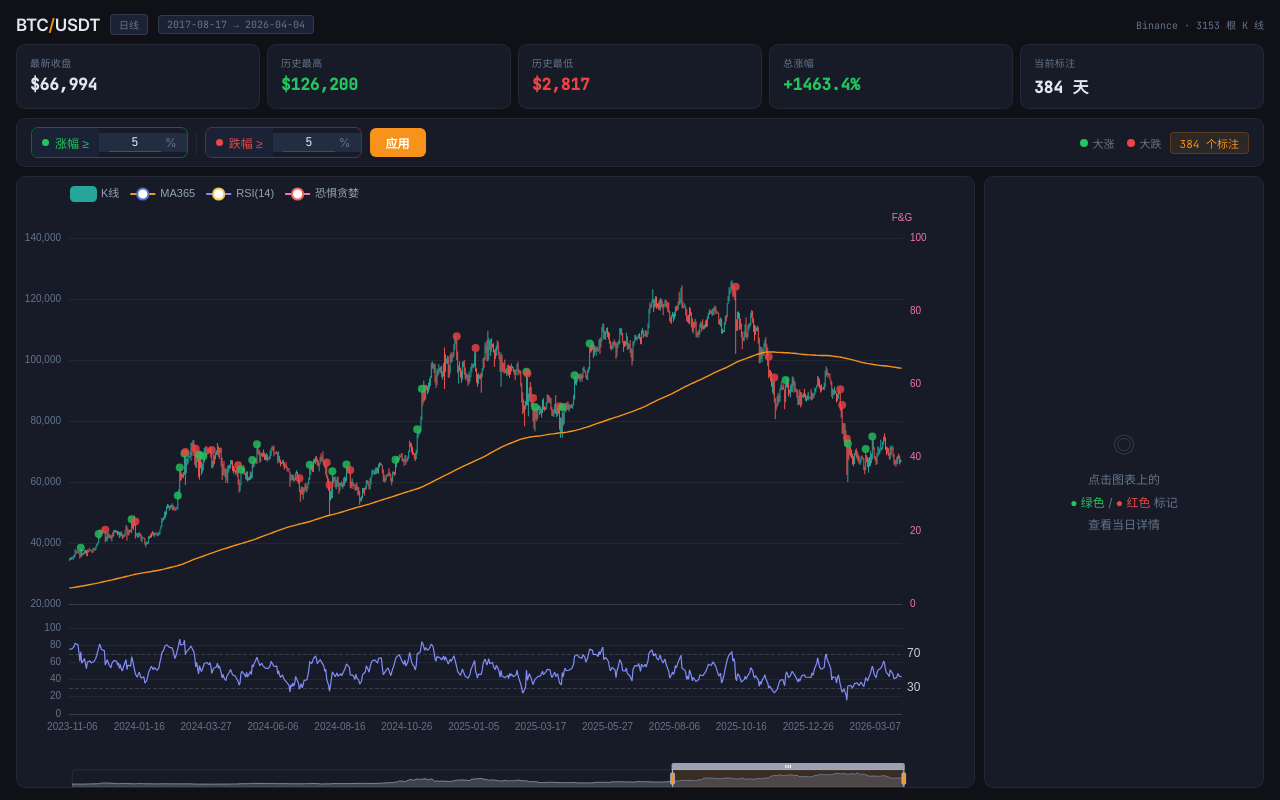
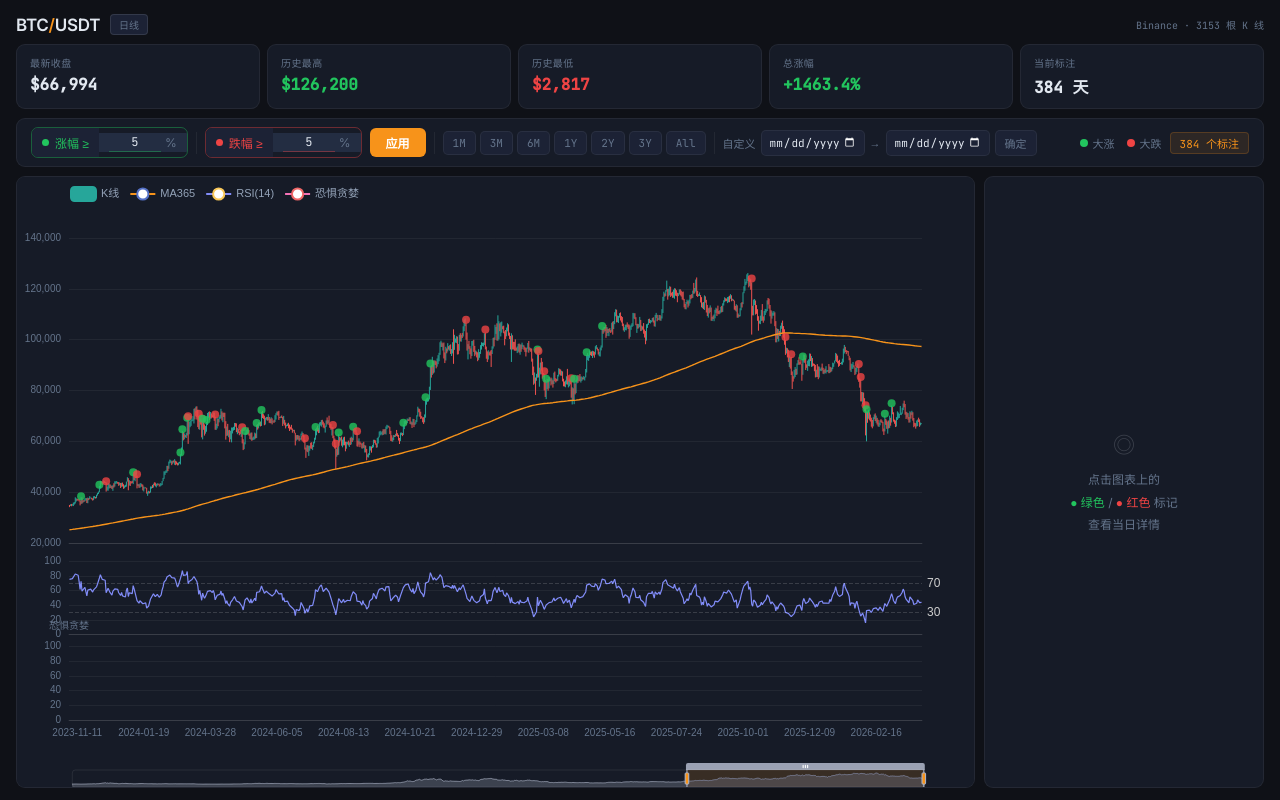
Before and after one commit to cool1990/btc-event, a plain HTML site: page index.html in a window 1280 px wide. Drawn offline with nearby package versions, Linux system fonts and the light colour scheme; no server answers.

Commit message:
Update index.html

```diff
--- a/index.html
+++ b/index.html
@@ -54,6 +54,11 @@ html,body{background:var(--bg);color:var(--tx);font-family:var(--sans);height:10
 .li{display:flex;align-items:center;gap:5px;font-size:11px;color:var(--t2)}
 .ld{width:8px;height:8px;border-radius:50%}
 .cnt-badge{font-size:11px;font-family:var(--mono);color:var(--or);background:rgba(247,147,26,.1);border:1px solid rgba(247,147,26,.2);border-radius:4px;padding:2px 9px;white-space:nowrap}
+.rbtn{background:var(--s2);border:1px solid var(--b1);border-radius:5px;padding:4px 9px;color:var(--t2);font-size:11px;font-family:var(--mono);cursor:pointer;transition:background .12s,color .12s,border-color .12s}
+.rbtn:hover{background:var(--s3);color:var(--tx)}
+.rbtn.active{background:rgba(247,147,26,.15);border-color:rgba(247,147,26,.4);color:var(--or)}
+.date-inp{background:var(--s2);border:1px solid var(--b1);border-radius:5px;padding:4px 7px;color:var(--tx);font-size:11px;font-family:var(--mono);outline:none;width:104px;cursor:pointer;color-scheme:dark}
+.date-inp:focus{border-color:rgba(247,147,26,.4)}
 
 /* body */
 .body{display:flex;flex:1;gap:9px;min-height:0}
@@ -149,7 +154,6 @@ html,body{background:var(--bg);color:var(--tx);font-family:var(--sans);height:10
     <div style="display:flex;align-items:center;gap:10px">
       <span class="sym">BTC<b>/</b>USDT</span>
       <span class="chip">日线</span>
-      <span class="chip">2017-08-17 → 2026-04-04</span>
     </div>
     <span class="hdr-r">Binance · 3153 根 K 线</span>
   </div>
@@ -187,6 +191,24 @@ html,body{background:var(--bg);color:var(--tx);font-family:var(--sans);height:10
       </div>
     </div>
     <button class="abtn" onclick="applyFilter()">应用</button>
+    <div class="ctrl-sep"></div>
+    <div style="display:flex;align-items:center;gap:4px">
+      <button class="rbtn" onclick="setRange(30,this)">1M</button>
+      <button class="rbtn" onclick="setRange(90,this)">3M</button>
+      <button class="rbtn" onclick="setRange(180,this)">6M</button>
+      <button class="rbtn" onclick="setRange(365,this)">1Y</button>
+      <button class="rbtn" onclick="setRange(730,this)">2Y</button>
+      <button class="rbtn" onclick="setRange(1095,this)">3Y</button>
+      <button class="rbtn" onclick="setRange(0,this)">All</button>
+    </div>
+    <div class="ctrl-sep"></div>
+    <div style="display:flex;align-items:center;gap:5px">
+      <span style="font-size:11px;color:var(--t2);white-space:nowrap">自定义</span>
+      <input class="date-inp" type="date" id="rangeFrom">
+      <span style="font-size:11px;color:var(--t2)">→</span>
+      <input class="date-inp" type="date" id="rangeTo">
+      <button class="rbtn" onclick="applyCustomRange()">确定</button>
+    </div>
     <div class="leg">
       <div class="li"><div class="ld" style="background:var(--gr)"></div>大涨</div>
       <div class="li"><div class="ld" style="background:var(--rd)"></div>大跌</div>
@@ -369,7 +391,7 @@ waitEcharts(() => {
   const rsi14 = rsiWilder(closes, 14);
 
   const axisLbl = { color: '#64748b', fontSize: 10 };
-  const xAxis = [0, 1].map((gi, idx) => ({
+  const xAxis = [0, 1, 2].map((gi, idx) => ({
     type: 'category',
     gridIndex: gi,
     data: dates,
@@ -377,7 +399,7 @@ waitEcharts(() => {
     axisLine: { lineStyle: { color: 'rgba(255,255,255,0.1)' } },
     axisTick: { show: false },
     splitLine: { show: false },
-    axisLabel: Object.assign({}, axisLbl, { show: idx === 1 }),
+    axisLabel: Object.assign({}, axisLbl, { show: idx === 2 }),
     axisPointer: { show: true },
   }));
 
@@ -494,12 +516,13 @@ waitEcharts(() => {
         data: ['K线', 'MA365', 'RSI(14)', '恐惧贪婪'],
       },
       axisPointer: {
-        link: [{ xAxisIndex: [0, 1] }],
+        link: [{ xAxisIndex: [0, 1, 2] }],
         label: { backgroundColor: '#2a3347' },
       },
       grid: [
-        { left: 52, right: 72, top: '10%', height: '60%' },
-        { left: 52, right: 72, top: '74%', height: '14%' },
+        { left: 52, right: 52, top: '10%', height: '50%' },
+        { left: 52, right: 52, top: '63%', height: '12%' },
+        { left: 52, right: 52, top: '77%', height: '12%' },
       ],
       xAxis,
       yAxis: [
@@ -517,28 +540,25 @@ waitEcharts(() => {
           axisLabel: { color: '#64748b', fontSize: 10 },
         },
         {
-          gridIndex: 0,
+          gridIndex: 2,
           min: 0,
           max: 100,
-          position: 'right',
-          splitLine: { show: false },
-          axisLabel: { color: '#f472b6', fontSize: 10 },
-          axisLine: { lineStyle: { color: 'rgba(244,114,182,0.3)' } },
-          name: 'F&G',
-          nameTextStyle: { color: '#f472b6', fontSize: 10 },
-          nameLocation: 'end',
+          splitLine: { lineStyle: { color: 'rgba(255,255,255,0.05)' } },
+          axisLabel: { color: '#64748b', fontSize: 10 },
+          name: '恐惧贪婪',
+          nameTextStyle: { color: '#64748b', fontSize: 10 },
         },
       ],
       dataZoom: [
         {
           type: 'inside',
-          xAxisIndex: [0, 1],
+          xAxisIndex: [0, 1, 2],
           start: 72,
           end: 100,
         },
         {
           type: 'slider',
-          xAxisIndex: [0, 1],
+          xAxisIndex: [0, 1, 2],
           bottom: 6,
           height: 18,
           borderColor: 'rgba(255,255,255,0.08)',
@@ -597,20 +617,21 @@ waitEcharts(() => {
         {
           name: '恐惧贪婪',
           type: 'line',
-          xAxisIndex: 0,
+          xAxisIndex: 2,
           yAxisIndex: 2,
           data: fngSeries,
           showSymbol: false,
           lineStyle: { width: 1.2, color: '#f472b6' },
-          areaStyle: { color: 'rgba(244,114,182,0.08)' },
+          areaStyle: { color: 'rgba(244,114,182,0.12)' },
           connectNulls: true,
-          z: 1,
         },
       ],
     };
 
     chart.setOption(option);
     buildMarkers();
+    window._chart = chart;
+    window._dates = dates;
 
     chart.on('click', (p) => {
       if (p.seriesType !== 'candlestick' || p.dataIndex == null) return;
@@ -638,6 +659,30 @@ function applyFilter(){
   refreshStyle();
   if(window._buildMarkers) window._buildMarkers();
 }
+
+function setRange(days, btn) {
+  document.querySelectorAll('.rbtn').forEach(b => b.classList.remove('active'));
+  if (btn) btn.classList.add('active');
+  if (!window._chart || !window._dates) return;
+  const total = window._dates.length;
+  const start = days === 0 ? 0 : Math.max(0, (1 - days / total) * 100);
+  window._chart.dispatchAction({ type: 'dataZoom', dataZoomIndex: 0, start, end: 100 });
+}
+
+function applyCustomRange() {
+  const from = document.getElementById('rangeFrom').value;
+  const to   = document.getElementById('rangeTo').value;
+  if (!from || !to || !window._chart || !window._dates) return;
+  document.querySelectorAll('.rbtn').forEach(b => b.classList.remove('active'));
+  const total = window._dates.length;
+  let si = window._dates.findIndex(d => d >= from);
+  let ei = window._dates.findIndex(d => d > to);
+  if (si < 0) si = 0;
+  if (ei < 0) ei = total;
+  const start = (si / total) * 100;
+  const end   = Math.min(100, (ei / total) * 100);
+  window._chart.dispatchAction({ type: 'dataZoom', dataZoomIndex: 0, start, end });
+}
 </script>
 </body>
 </html>
```
